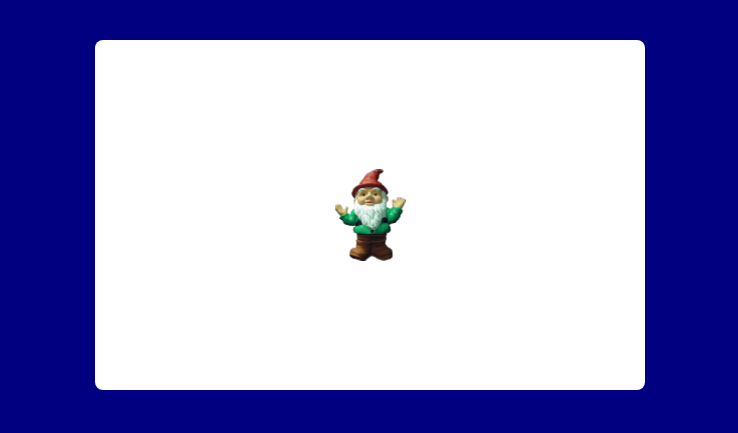
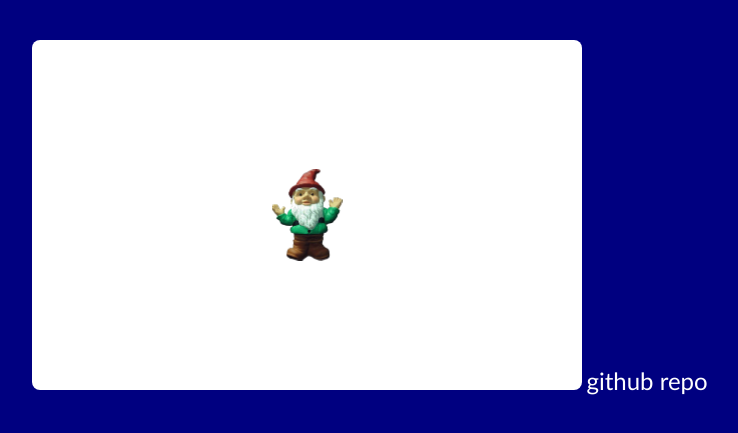
Before and after one commit to digitalgnome/follow-cursor, a plain HTML site: page index.html in a window 1280 px wide. Shown: the part 99-532 px from the top of the page, without its empty margins (270-1008 px from the left). Drawn offline with Linux system fonts and the light colour scheme.

Commit message:
added github repo link

```diff
--- a/index.html
+++ b/index.html
@@ -12,6 +12,7 @@
     <canvas id="canvas" width="550px" height="350px">
       Your browser does not support the HTML5 canvas tag.
     </canvas>
+    <a href="https://github.com/digitalgnome/follow-cursor">github repo</a>
     <script src="app.js"></script>
   </body>
 </html>
--- a/styles.css
+++ b/styles.css
@@ -1,5 +1,6 @@
 body {
   background: navy;
+  font-family: "Trebuchet MS", Helvetica, sans-serif;
   margin: 0;
   padding: 5%;
   max-width: 100%;
@@ -14,8 +15,17 @@ body {
 
 h1 {
   color: #FFF;
-  font-family: "Trebuchet MS", Helvetica, sans-serif;
   font-size: 2.5rem;
   letter-spacing: 0.1rem;
   margin-top: -3%;
 }
+
+a {
+  color: #FFF;
+  font-size: 1.5rem;
+  text-decoration: none;
+}
+
+a:hover {
+  text-decoration: underline;
+}
```
